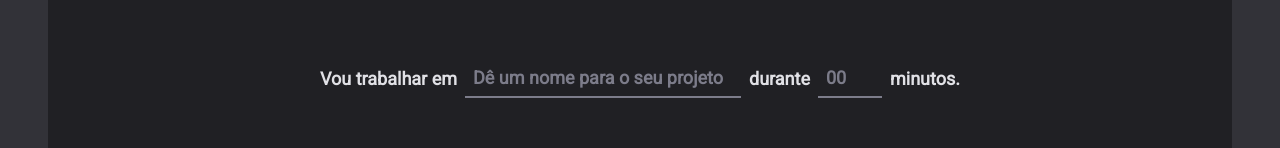
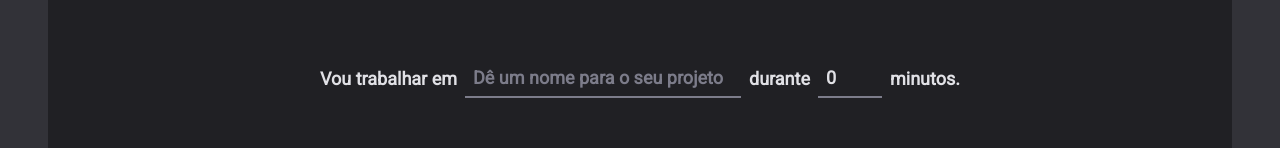
Before and after one commit to loupprodi/projeto-ignite02-timer, a React (Vite) app: page / in a window 1280 px wide. Shown: the part 166-314 px from the top of the page. Built offline with nearby package versions, Linux system fonts and the light colour scheme.

Commit message:
aplicando zod aos schemas de validação e adicionando a biblioteca

```diff
--- a/package.json
+++ b/package.json
@@ -10,12 +10,14 @@
     "preview": "vite preview"
   },
   "dependencies": {
+    "@hookform/resolvers": "^3.1.0",
     "phosphor-react": "^1.4.1",
     "react": "^18.2.0",
     "react-dom": "^18.2.0",
     "react-hook-form": "^7.43.9",
     "react-router-dom": "^6.11.1",
-    "styled-components": "^6.0.0-rc.1"
+    "styled-components": "^6.0.0-rc.1",
+    "zod": "^3.21.4"
   },
   "devDependencies": {
     "@rocketseat/eslint-config": "^1.2.0",
--- a/src/pages/Home/index.tsx
+++ b/src/pages/Home/index.tsx
@@ -1,5 +1,7 @@
 import { Play } from "phosphor-react";
 import { useForm } from "react-hook-form";
+import { zodResolver } from "@hookform/resolvers/zod";
+import * as zod from "zod";
 
 import {
   HomeContainer,
@@ -23,15 +25,32 @@ import { useState } from "react";
  *  }
  * }
  */
+const newCycleFormValidationSchema = zod.object({
+  task: zod.string().min(1, "Informe a tarefa"),
+  minutesAmount: zod
+    .number()
+    .min(5, "o ciclo precisa ser de no minimo 5 minutos")
+    .max(60, "o ciclo precisa ser de no maximo 60 minutos"),
+});
+
+type NewCycleFormData = zod.infer<typeof newCycleFormValidationSchema>;
 
 export const Home = () => {
-  const { register, handleSubmit, watch } = useForm();
+  const { register, handleSubmit, watch, formState } =
+    useForm<NewCycleFormData>({
+      resolver: zodResolver(newCycleFormValidationSchema),
+      defaultValues: {
+        task: "",
+        minutesAmount: 0,
+      },
+    });
 
-  const handleCreateNewCycle = (data: any) => {
+  const handleCreateNewCycle = (data: NewCycleFormData) => {
     console.log(data);
   };
 
   const task = watch("task");
+  const isSubmitDisabled = !task;
 
   return (
     <HomeContainer>
@@ -73,7 +92,7 @@ export const Home = () => {
           <span>0</span>
           <span>0</span>
         </CountdownContainer>
-        <StartCountdownButton disabled={!task} type="submit">
+        <StartCountdownButton disabled={isSubmitDisabled} type="submit">
           <Play size={24} />
           Começar
         </StartCountdownButton>
```
Also changed, not shown: 2 other files (tests, documents, lock files or other folders).
